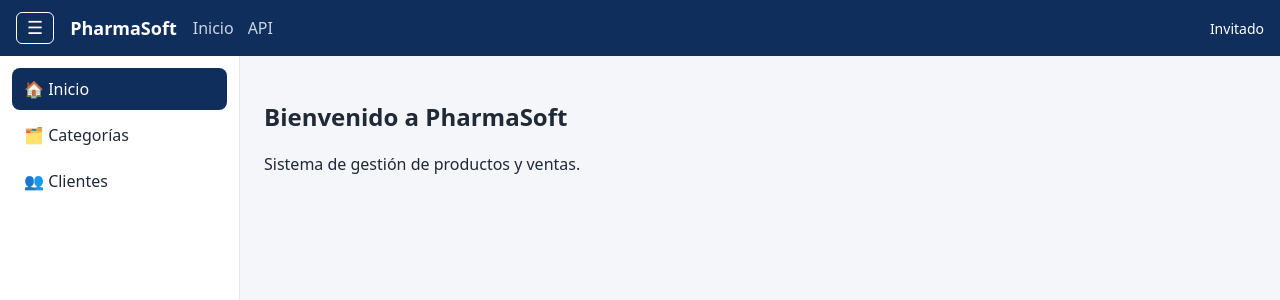
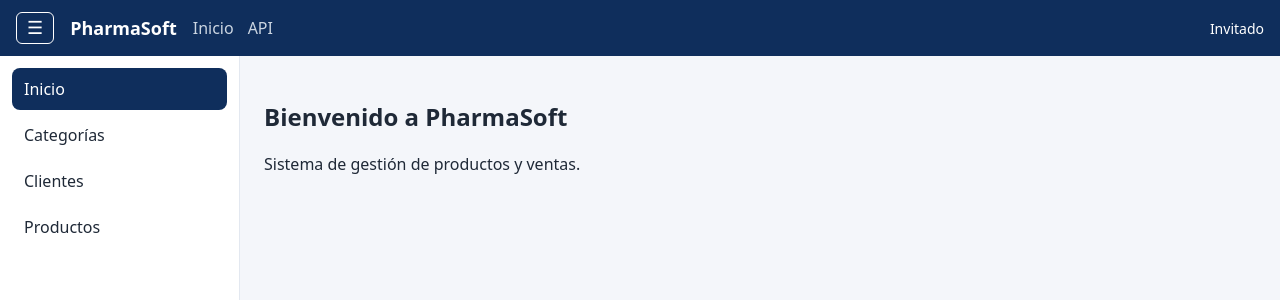
Before and after one commit to jesusquezada0720-beep/pharma-frontend, an Angular app: page /inicio in a window 1280 px wide. Shown: the top 300 px of the page. Built offline with nearby package versions, Linux system fonts and the light colour scheme.

Commit message:
feat(productos): rutas y opción de menú

```diff
--- a/src/app/app.routes.ts
+++ b/src/app/app.routes.ts
@@ -18,6 +18,11 @@ export const routes: Routes = [
           import('./features/categorias/categorias.routes').then((m) => m.CATEGORIAS_ROUTES),
       },
       {
+        path: 'productos',
+        loadChildren: () =>
+          import('./features/productos/productos.routes').then((m) => m.PRODUCTOS_ROUTES),
+      },
+      {
         path: 'clientes',
         loadChildren: () =>
           import('./features/clientes/clientes.routes').then((m) => m.CLIENTES_ROUTES),
--- a/src/app/core/config/menu.ts
+++ b/src/app/core/config/menu.ts
@@ -5,7 +5,8 @@ export interface MenuItem {
 }
 
 export const MENU: MenuItem[] = [
-  { etiqueta: 'Inicio', ruta: '/inicio', icono: '🏠' },
-  { etiqueta: 'Categorías', ruta: '/categorias', icono: '🗂️' },
-  { etiqueta: 'Clientes', ruta: '/clientes', icono: '👥' },
+  { etiqueta: 'Inicio', ruta: '/inicio', icono: '' },
+  { etiqueta: 'Categorías', ruta: '/categorias', icono: '' },
+  { etiqueta: 'Clientes', ruta: '/clientes', icono: '' },
+  { etiqueta: 'Productos', ruta: '/productos', icono: '' },
 ];
--- a/src/app/features/productos/productos.routes.ts
+++ b/src/app/features/productos/productos.routes.ts
@@ -0,0 +1,24 @@
+import { Routes } from '@angular/router';
+
+import { ProductoList } from './pages/producto-list';
+import { ProductoForm } from './pages/producto-form';
+
+export const PRODUCTOS_ROUTES: Routes = [
+  {
+    path: '',
+    component: ProductoList,
+    title: 'Productos',
+  },
+
+  {
+    path: 'nuevo',
+    component: ProductoForm,
+    title: 'Nuevo producto',
+  },
+
+  {
+    path: ':id/editar',
+    component: ProductoForm,
+    title: 'Editar producto',
+  },
+];
```
